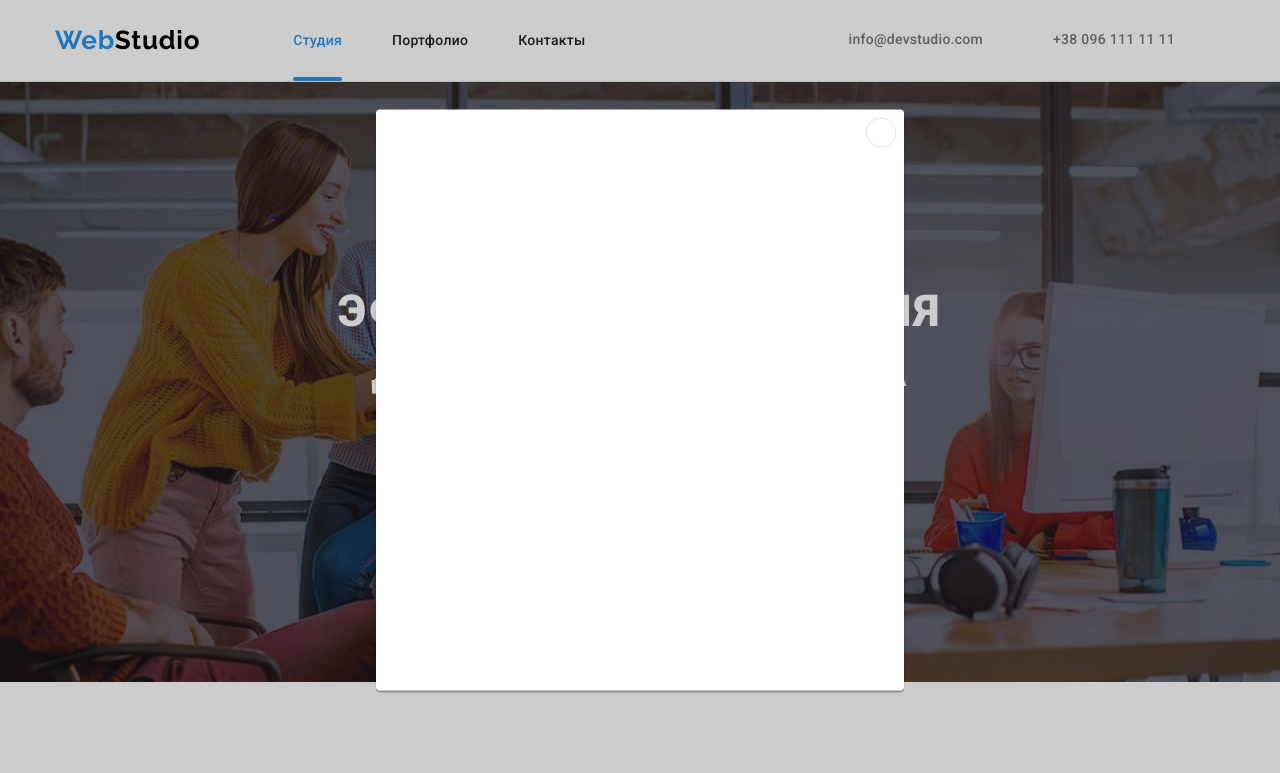
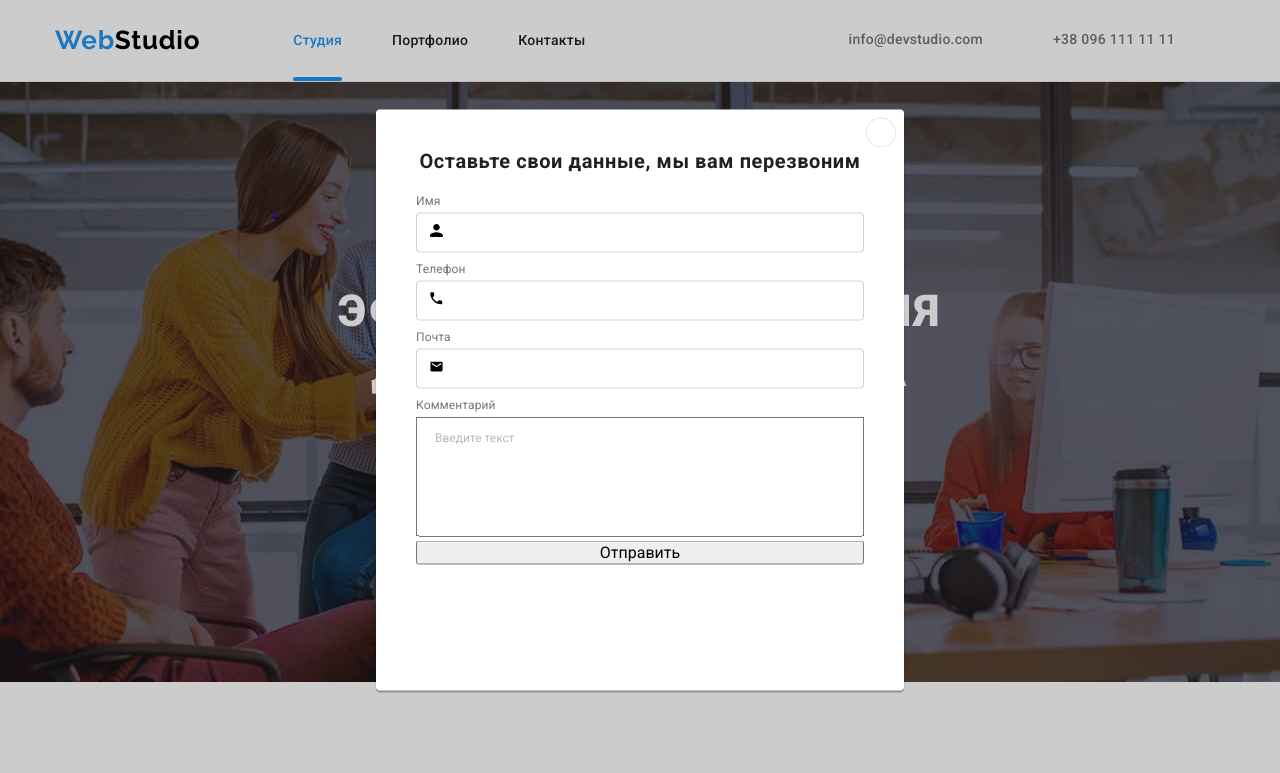
Before and after one commit to AnastasiiaBrd/goit-markup-hw-06, a plain HTML site: page index.html in a window 1280 px wide. Both pictures are taken after a click on the button "Заказать услугу". Shown: the top 773 px of the page. Drawn offline with nearby package versions, Linux system fonts and the light colour scheme.

Commit message:
modal-form

```diff
--- a/css/styles.css
+++ b/css/styles.css
@@ -601,3 +601,69 @@ body {
   visibility: hidden;
   pointer-events: none;
 }
+
+.modal-form {
+  display: flex;
+  flex-direction: column;
+  padding: 40px;
+}
+.modal-form-icon {
+  position: absolute;
+  top: 50%;
+  left: 14px;
+  width: 13px;
+  height: 13px;
+  display: block;
+  transform: translateY(-50%);
+}
+.modal-form-input {
+  width: 100%;
+  height: 40px;
+  margin-top: 4px;
+  border: 1px solid rgba(33, 33, 33, 0.2);
+  border-radius: 4px;
+  padding-left: 42px;
+}
+.modal-form-input:focus {
+  outline: none;
+  border-color: var(--link-color);
+}
+.modal-form-input:focus+.modal-form-icon {
+fill: var(--link-color);
+}
+.modal-form-title {
+font-weight: 700;
+font-size: 20px;
+line-height: 1.15;
+text-align: center;
+letter-spacing: 0.03em;
+color: var(--title-color);
+margin-bottom: 12px;
+}
+
+.modal-form-label {
+font-size: 12px;
+line-height: 1.16;
+letter-spacing: 0.01em;
+color: var(--text-color);
+margin-top: 10px;
+}
+.modal-form-box {
+  display: block;
+  position: relative;
+}
+.modal-feedback {
+  width: 100%;
+  height: 120px;
+  margin-top: 4px;
+  resize: none;
+
+  font-style: inherit;
+  color: rgba(117, 117, 117, 0.5);
+}
+.modal-feedback::placeholder {
+  padding-top: 12px;
+  padding-left: 16px;
+  font-style: inherit;
+  color: rgba(117, 117, 117, 0.5);
+}
--- a/index.html
+++ b/index.html
@@ -465,6 +465,47 @@
             <use href="./images/symbol-defs.svg#icon-vector"></use>
           </svg>
         </button>
+        <form action="#" class="modal-form">
+          <p class="modal-form-title">
+            Оставьте свои данные, мы вам перезвоним
+          </p>
+          <label class="modal-form-label">
+            Имя
+            <span class="modal-form-box">
+              <input type="text" name="username" class="modal-form-input" />
+              <svg class="modal-form-icon">
+                <use href="./images/icons.svg#icon-name"></use>
+              </svg>
+            </span>
+          </label>
+          <label class="modal-form-label">
+            Телефон
+            <span class="modal-form-box">
+              <input type="tel" name="phone-number" class="modal-form-input" />
+              <svg class="modal-form-icon">
+                <use href="./images/icons.svg#icon-tel"></use>
+              </svg>
+            </span>
+          </label>
+          <label class="modal-form-label">
+            Почта
+            <span class="modal-form-box">
+              <input type="email" name="email" class="modal-form-input" />
+              <svg class="modal-form-icon">
+                <use href="./images/icons.svg#icon-mail"></use>
+              </svg>
+            </span>
+          </label>
+          <label class="modal-form-label">
+            Комментарий
+            <textarea
+              class="modal-feedback"
+              name="feedback"
+              placeholder="Введите текст"
+            ></textarea>
+          </label>
+          <button type="submit">Отправить</button>
+        </form>
       </div>
     </div>
 
```
Also changed, not shown: images/icons.svg (added).
